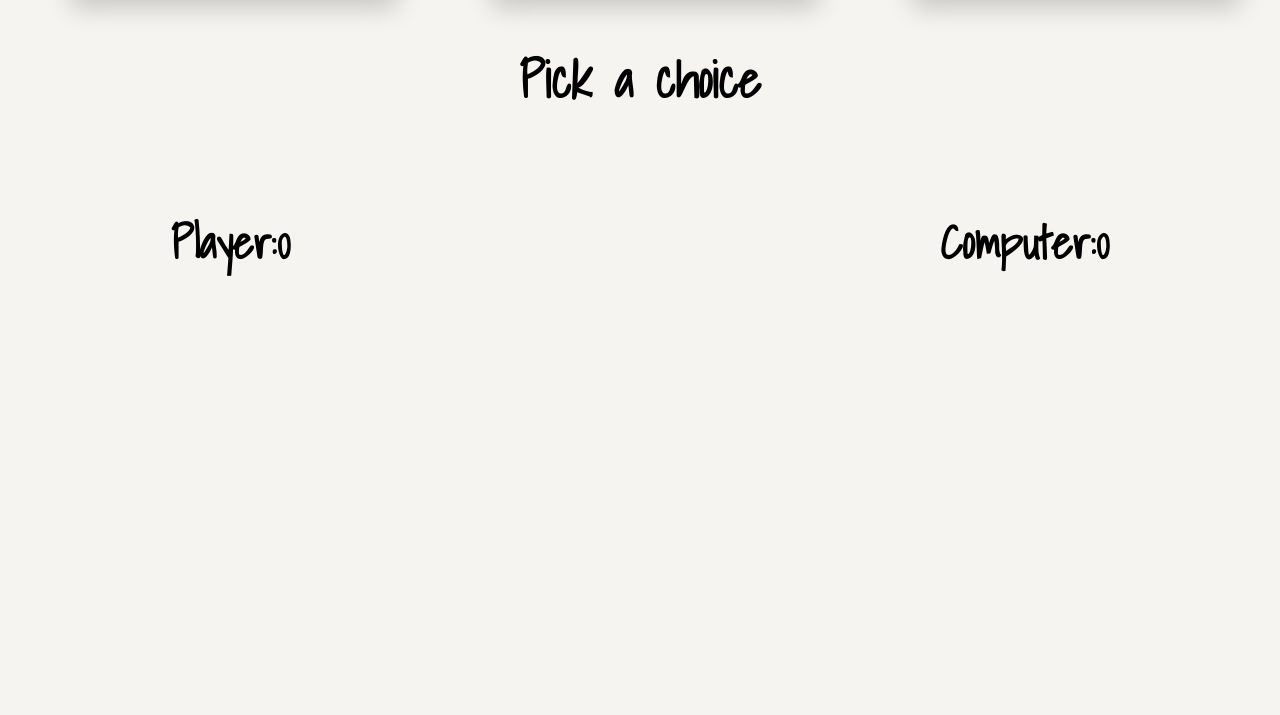
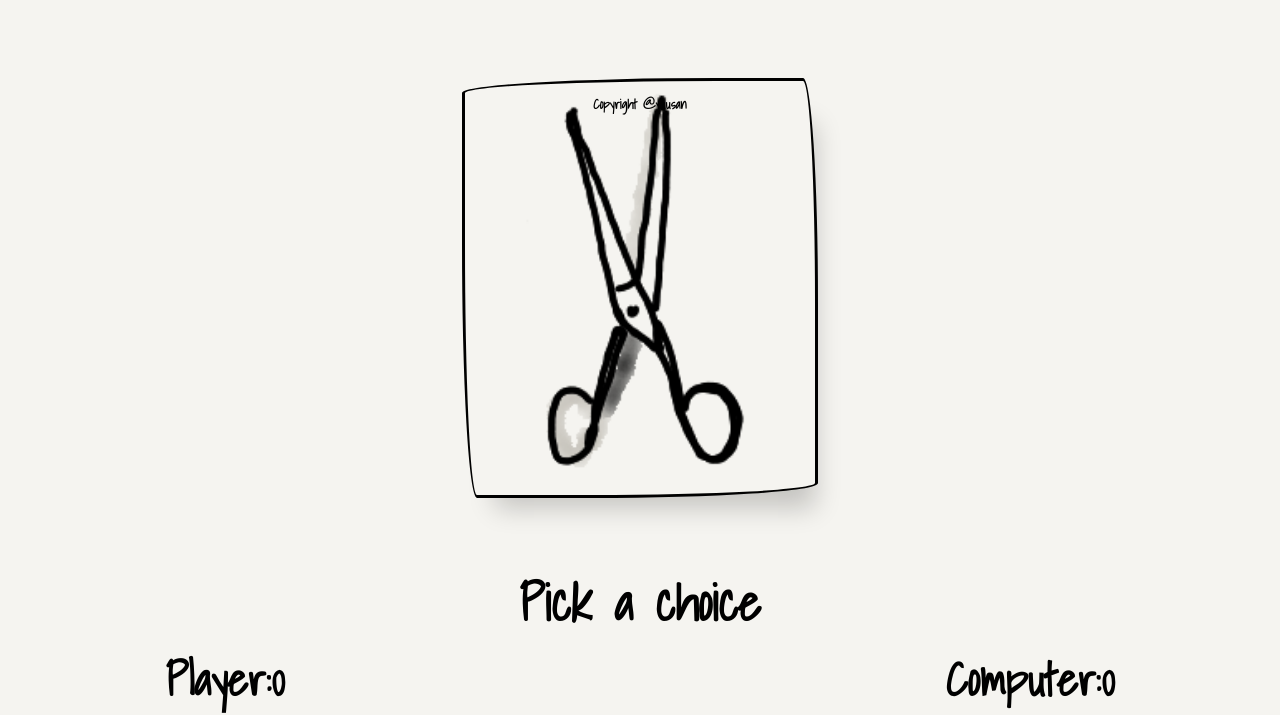
Before and after one commit to yuusan64/Rock-Paper-Scissors, a plain HTML site: page index.html in a window 1280 px wide. Shown: the part 685-1400 px from the top of the page. Before the commit the page ends 1016 px from the top, so only its background shows below. Drawn offline with Linux system fonts and the light colour scheme.

Commit message:
final commit

```diff
--- a/index.html
+++ b/index.html
@@ -1,6 +1,9 @@
 <!DOCTYPE html>
-<html>cd
+<html lang="en">
 <head>
+    <meta charset="UTF-8">
+    <meta http-equiv="X-UA-Compatible" content="IE=edge">
+    <meta name="viewport" content="width=device-width, initial-scale=1.0">
     <link rel="stylesheet" href="style.css">
     <link rel="preconnect" href="https://fonts.googleapis.com">
 <link rel="preconnect" href="https://fonts.gstatic.com" crossorigin>
@@ -8,6 +11,8 @@
 </head>
 <body>
     <script src="index.js" defer></script>
+
+<div class="main-container">
 <div class="header">
     <h1 style="text-align: center;">Rock Paper Scissors</h1>
 </div>
@@ -29,20 +34,26 @@
 </div>
 </div>
 
-<h2 style="text-align: center;" id="resultMessage">Pick a choice</h2>
+<div>
+    <h2 style="text-align: center;" id="resultMessage">Pick a choice</h2>
+</div>
+
 <div class="bottom-section">
 
 <div class="Player">
     <h3 id="playerScore">Player:0</h3>
 </div>
-<div id="restart" style="text-align: center; font-family: 'Caveat', cursive;"></div>
+<div id="restart" style="text-align: center; font-family: 'Caveat', cursive;">
+</div>
 <div class="Computer">
     <h3 id="computerScore">Computer:0</h3>
-</div>
 </div>
 
 </div>
 
-
+<div class="copyright">
+    <h5 style="text-align: center;">Copyright @yuusan</h>
+  </div>
+</div>
 </body>
 <html>
--- a/index.js
+++ b/index.js
@@ -97,10 +97,10 @@ function result(id){
         if(playerScore===5||computerScore===5){
         disableButtons()
         if(playerScore>computerScore){
-          finalWinner= "Wohooo you won!!"
+          finalWinner= "Woohooo you won!!!"
         }
         else {
-          finalWinner= "Oops.....you lost!"
+          finalWinner= "Oops......you lost!!"
         }
       }
         scorecard(resultText, playerScore, computerScore, finalWinner)
--- a/style.css
+++ b/style.css
@@ -1,10 +1,22 @@
+*{
+    margin: 0;
+    padding: 0;
+}
+.main-container{
+    display: flex;
+    flex-flow: column wrap;
+}
+
 body{
   background-color: rgba(245,244,240,255);
+
+
 }
 .bottom-section{
     display: flex;
     align-items: center;
     justify-content: space-around;
+    flex-wrap: wrap;
 }
 input{
     height: 420px;
@@ -21,7 +33,7 @@ input{
 h1{
     font-size: 80px;
 }
-h1,h2,h3{
+h1,h2,h3,h5{
     font-family: 'Caveat', cursive;
 font-family: 'Shadows Into Light', cursive;
 }
@@ -32,11 +44,16 @@ h2{
 h3{
     font-size: 45px;
 }
+
 .buttons{
 display: flex;
-justify-content: space-around;
+flex-wrap: wrap;
+gap: 150px;
+padding:5% 0;
+align-items: center;
+justify-content: center;
+}
 
-}
 
 input.icon-r{
     background-image: url(images/rock.png);
@@ -55,3 +72,8 @@ input.icon-s{
 input:hover{
     background-blend-mode: difference;
 }
+.copyright{
+    position: absolute;
+    bottom: 0px;
+    align-self: center;
+}
```
